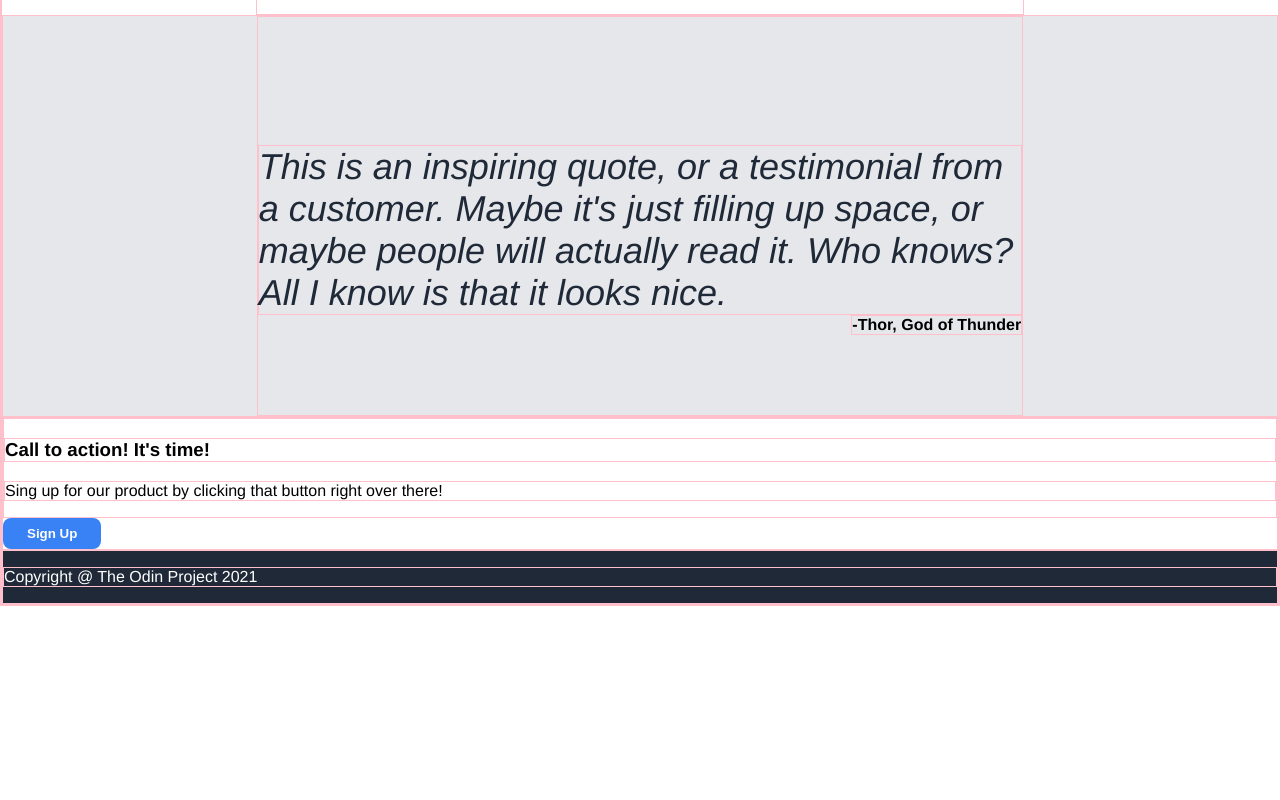
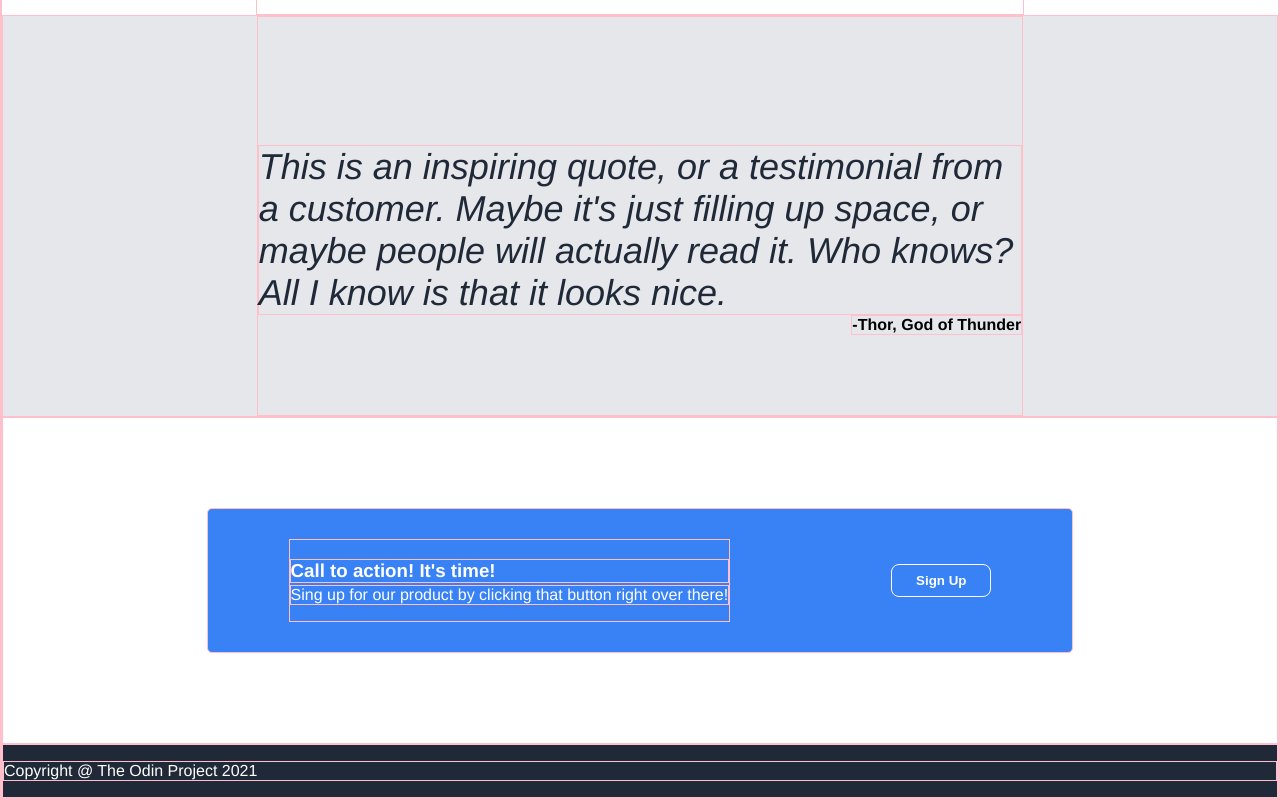
Before and after one commit to HiDeny/Landing-Page-Project, a plain HTML site: page index.html in a window 1280 px wide. Shown: the part 1054-1854 px from the top of the page. Before the commit the page ends 1660 px from the top, so only its background shows below. Drawn offline with Linux system fonts and the light colour scheme.

Commit message:
Create css for call to action section

```diff
--- a/index.html
+++ b/index.html
@@ -87,13 +87,15 @@
         </div>
 
         <div class="sign-up">
-            <div>
-                <h3>
-                    Call to action! It's time!
-                </h3>
-                <p>Sing up for our product by clicking that button right over there!</p>
+            <div class="blue-box">
+                <div class="text">
+                    <h3>
+                        Call to action! It's time!
+                    </h3>
+                    <p>Sing up for our product by clicking that button right over there!</p>
+                </div>
+                <button>Sign Up</button>
             </div>
-            <button>Sign Up</button>
         </div>
 
         <footer>
--- a/style.css
+++ b/style.css
@@ -185,8 +185,41 @@ button:active {
 }
 
 /* Bottom */
-.sing-up {
+.sign-up {
+    display: flex;
+    justify-content: center;
+    align-items: center;
+    padding: 90px 20px;
+}
 
+.sign-up button {
+    background-color: #3882F6;
+    padding: 8px 24px;
+    color: white;
+    border-radius: 8px;
+    font-weight: 700;
+    border: white solid 1px;
+    flex: 0 0 auto;
+}
+
+.blue-box {
+    display: flex;
+    justify-content: space-around;
+    align-items: center;
+    background-color: #3882F6;
+    color: white;
+    width: 70%;
+    padding: 30px 0px;
+    border-radius: 5px;
+}
+
+.blue-box h3 {
+    margin-bottom: 2px;
+}
+
+.blue-box p {
+    margin-top: 0px;
+    font-weight: 300;
 }
 
 footer {
```
